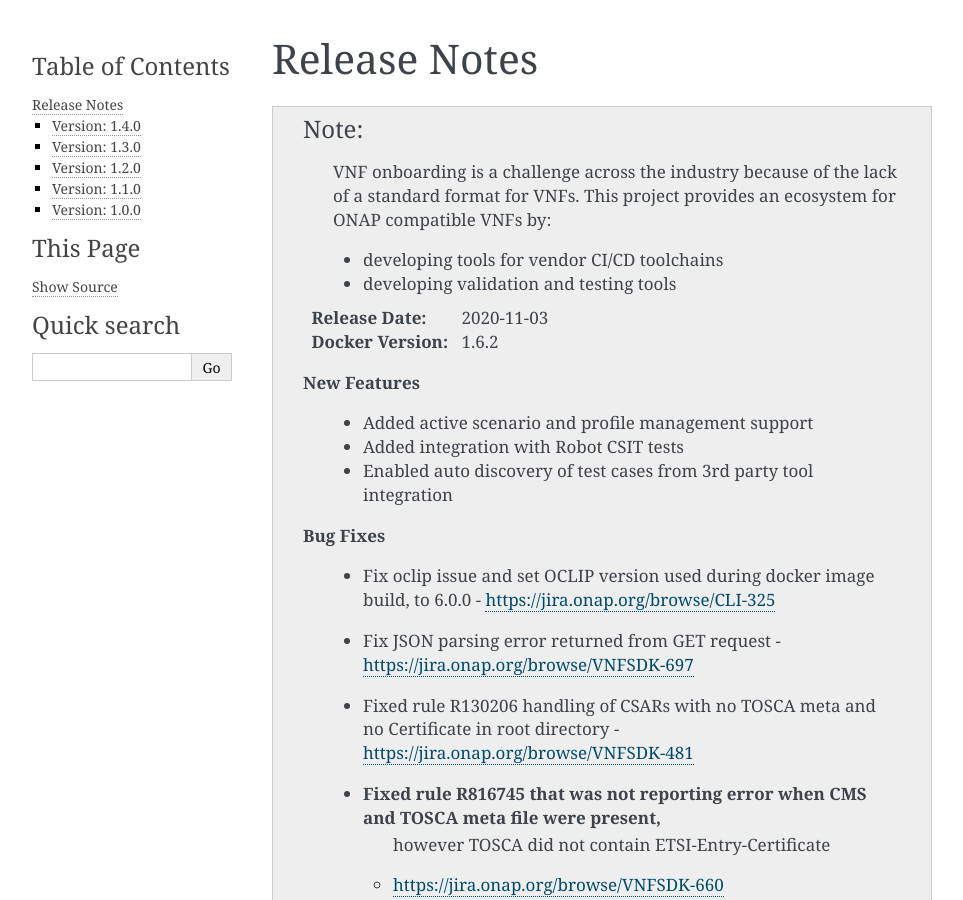
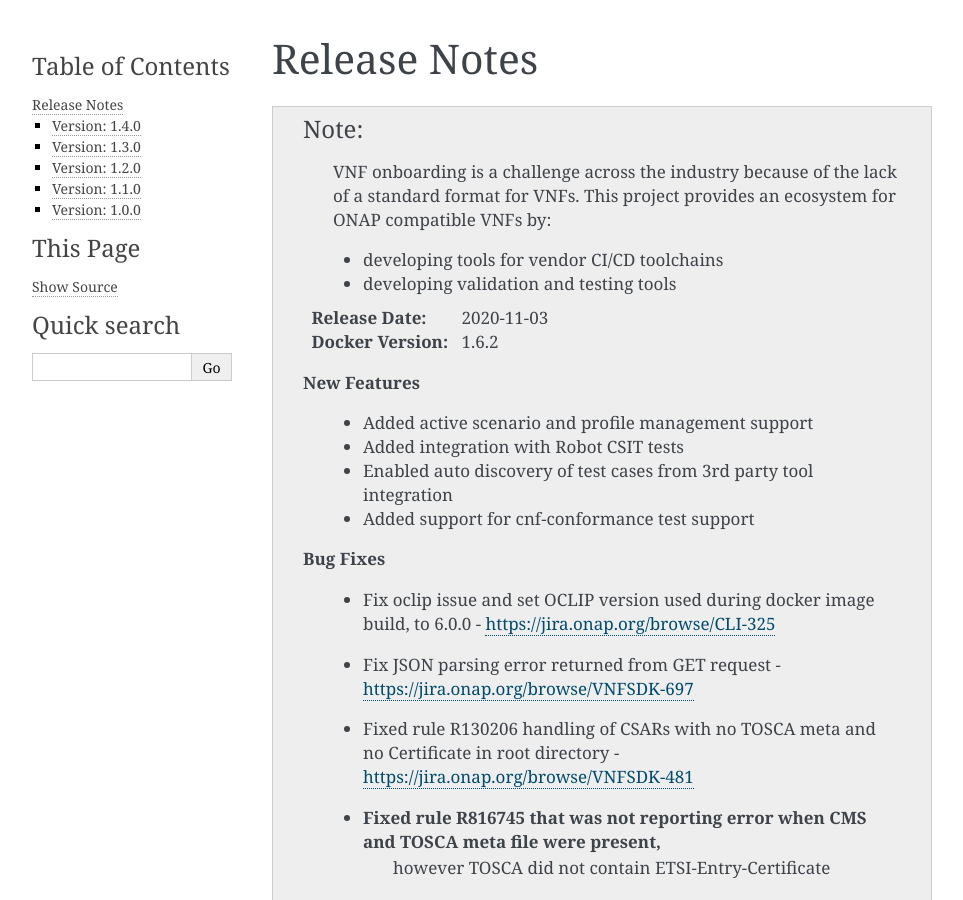
Before and after one commit to onap/vnfsdk-model, a Sphinx documentation site: the page built from docs/release-notes.rst, in a window 1280 px wide and 900 px high. Shown: the whole window, without its empty margins (148-1111 px from the left). Built offline with Sphinx 7.4.7, drawn with Linux system fonts in a browser that asks for light colours; pages that are not in the unit, such as notebooks, are missing from menus.

```diff
--- a/docs/release-notes.rst
+++ b/docs/release-notes.rst
@@ -26,6 +26,7 @@ Release Notes
   * Added active scenario and profile management support
   * Added integration with Robot CSIT tests
   * Enabled auto discovery of test cases from 3rd party tool integration
+  * Added support for cnf-conformance test support
 
  **Bug Fixes**
 
```
